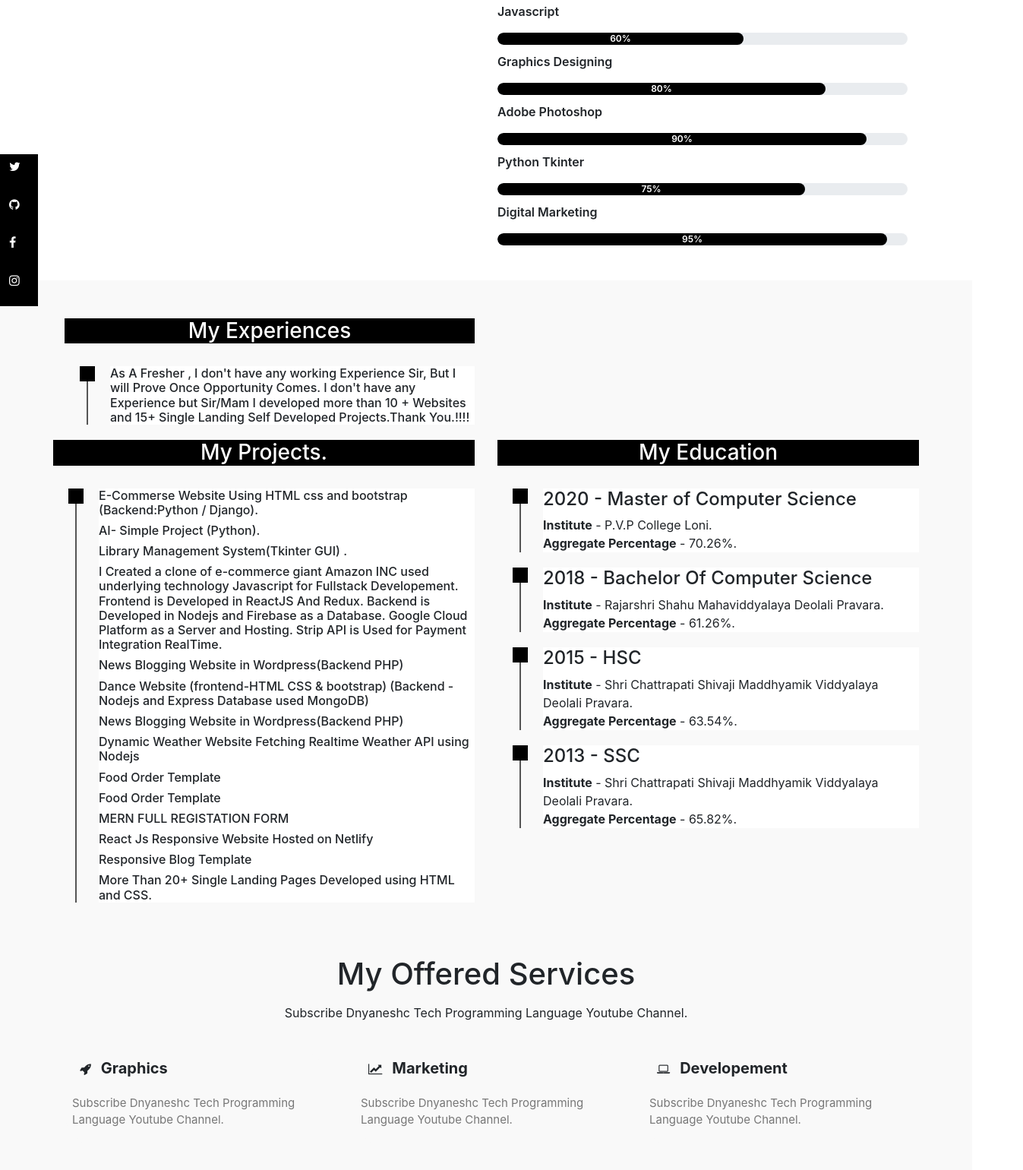
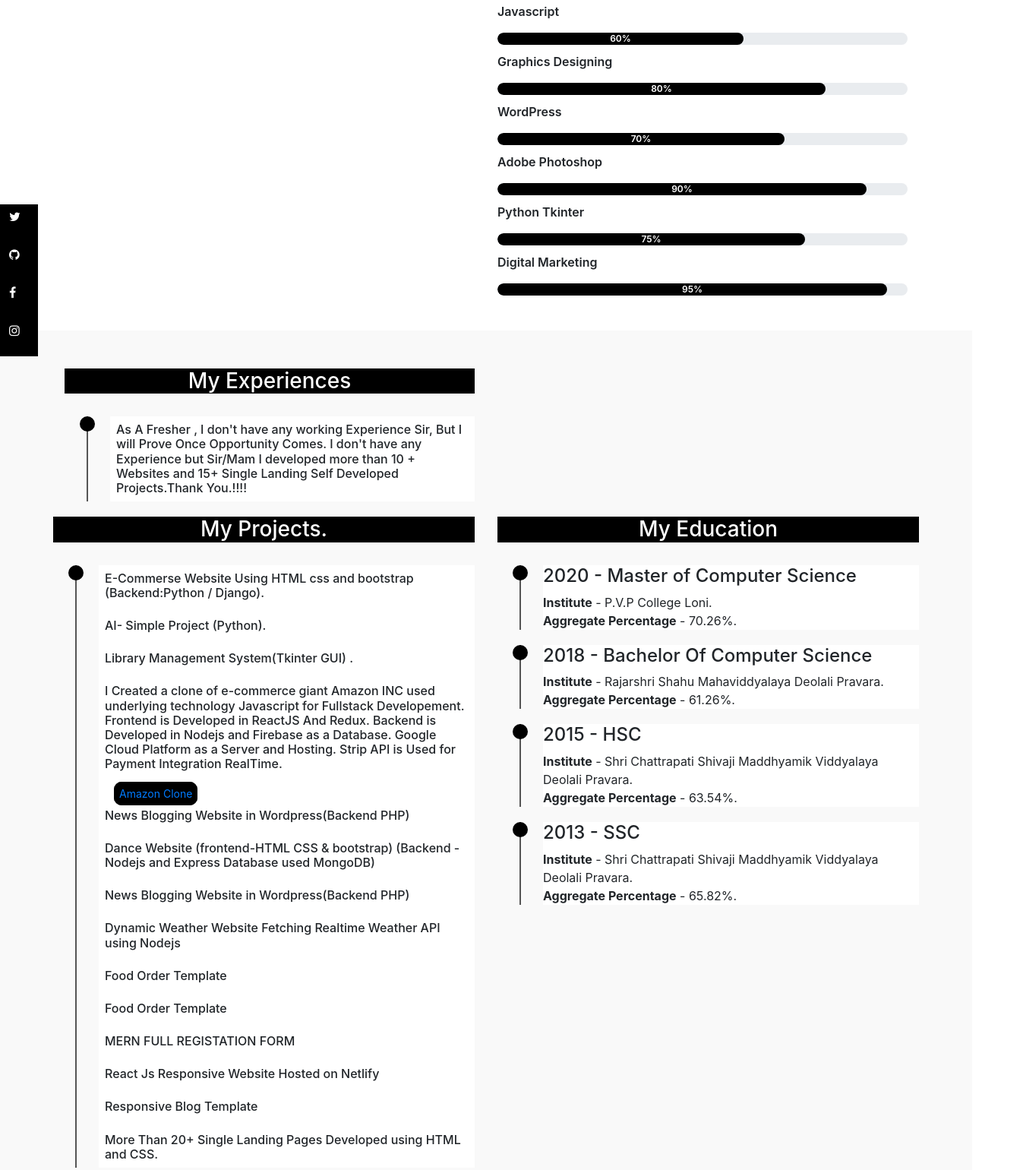
Before and after one commit to SandipGunjal/MyResume, a plain HTML site: page index.html in a window 1280 px wide. Shown: the part 1367-2907 px from the top of the page at 76% size, 1347 px wide, since content can reach past the window. Drawn offline with nearby package versions, Linux system fonts and the light colour scheme.

Commit message:
datatadded

```diff
--- a/index.html
+++ b/index.html
@@ -100,6 +100,11 @@ I am very interested in learn about upcoming and New technology's in the world.
 <div class="progress-bar" style="width: 80%;">80%</div>
 </div>
 
+<p>WordPress</p>
+<div class="progress">
+<div class="progress-bar" style="width: 70%;">70%</div>
+</div>
+
 <p>Adobe Photoshop</p>
 <div class="progress">
 <div class="progress-bar" style="width: 90%;">90%</div>
@@ -158,6 +163,8 @@ I don't have any Experience but Sir/Mam I developed more than 10 + Websites  and
   Frontend is Developed in ReactJS And Redux. Backend is Developed in Nodejs and Firebase as a Database. Google Cloud Platform as a
   Server and Hosting. Strip API is Used for Payment Integration RealTime.
 </h6>
+<a href="https://clone-2-c8103.web.app/" target="_blank" class="mylinks">Amazon Clone</a>
+<br>
 <h6>News Blogging Website in Wordpress(Backend PHP)</h6>
 <h6>Dance Website (frontend-HTML CSS & bootstrap) (Backend - Nodejs and Express Database used MongoDB)</h6>
 <h6>News Blogging Website in Wordpress(Backend PHP)</h6>
--- a/style.css
+++ b/style.css
@@ -6,6 +6,25 @@ body
 
 }
 /*--------------Header CSS--------------------*/
+
+.mylinks{
+	padding: 6px;
+    border: 1px solid black;
+    border-radius: 10px;
+    /* margin-bottom: 26px; */
+	margin: 20px;
+	text-decoration: none;
+	font-size: 14px;
+	font-family: "Helvetica Neue",;
+	background-color: black;
+	transition: 2s;
+}
+
+.mylinks:hover{
+	text-decoration: none;
+	color: white;
+	background-color: rgb(255, 43, 220);
+}
 #header
 {
 	height: 100vh;
@@ -17,7 +36,7 @@ body
 
 .user-box
 {
-	top: 50%
+	top: 50%;
 	left: 50%;
 	transform: translate(80%,60%);
 	position: absolute;
@@ -197,7 +216,7 @@ body
 	background: black;
 	display: inline-block;
 	position: absolute;
-	border-radius: 50%
+	border-radius: 50%;
 	border: 3px solid #000;
 	left: 20px;
 	width: 20px;
@@ -372,3 +391,7 @@ body
 	color: #fff;
 	font-weight: 900;
 }
+h6{
+	font-size: 1rem;
+	padding: 8px;
+}
```
